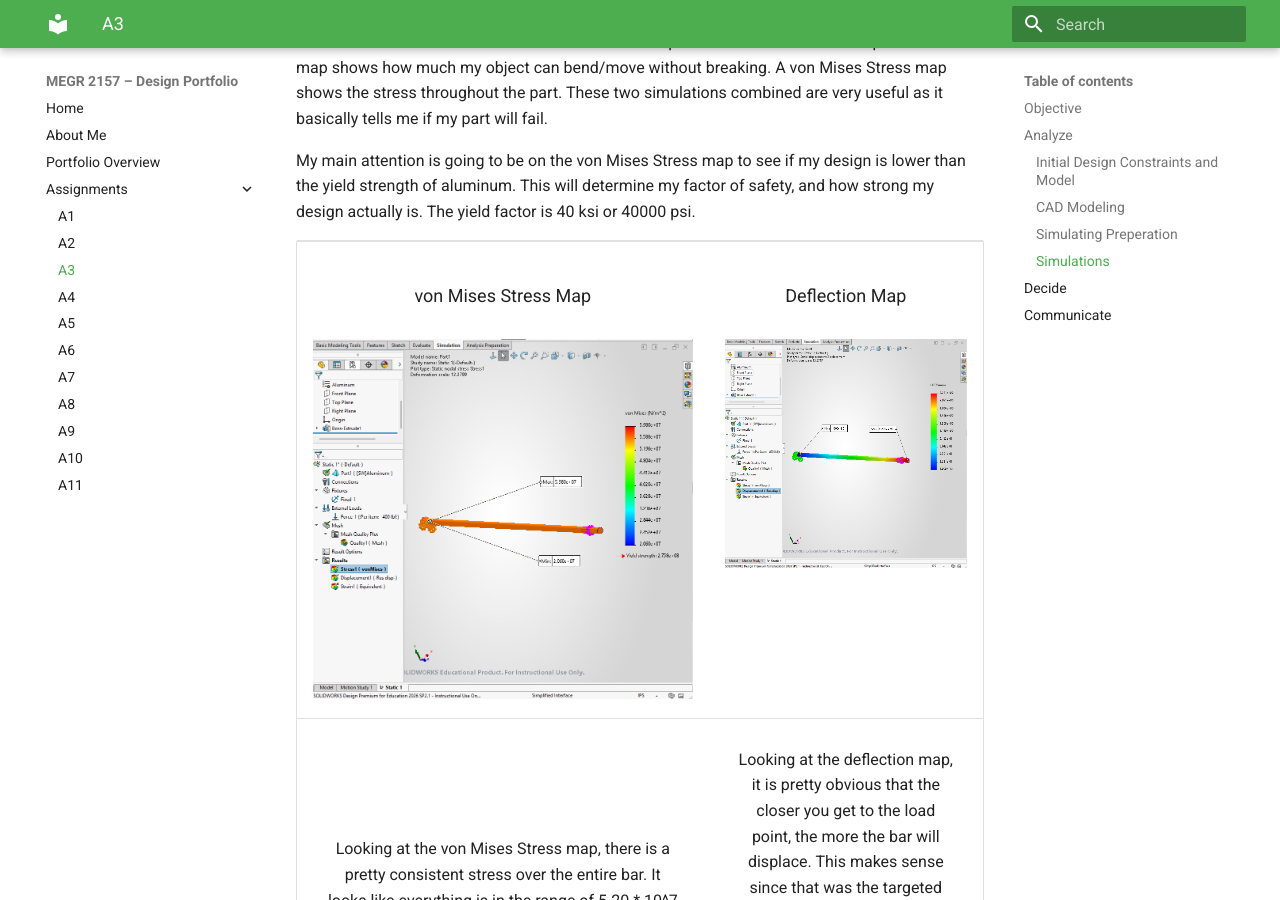
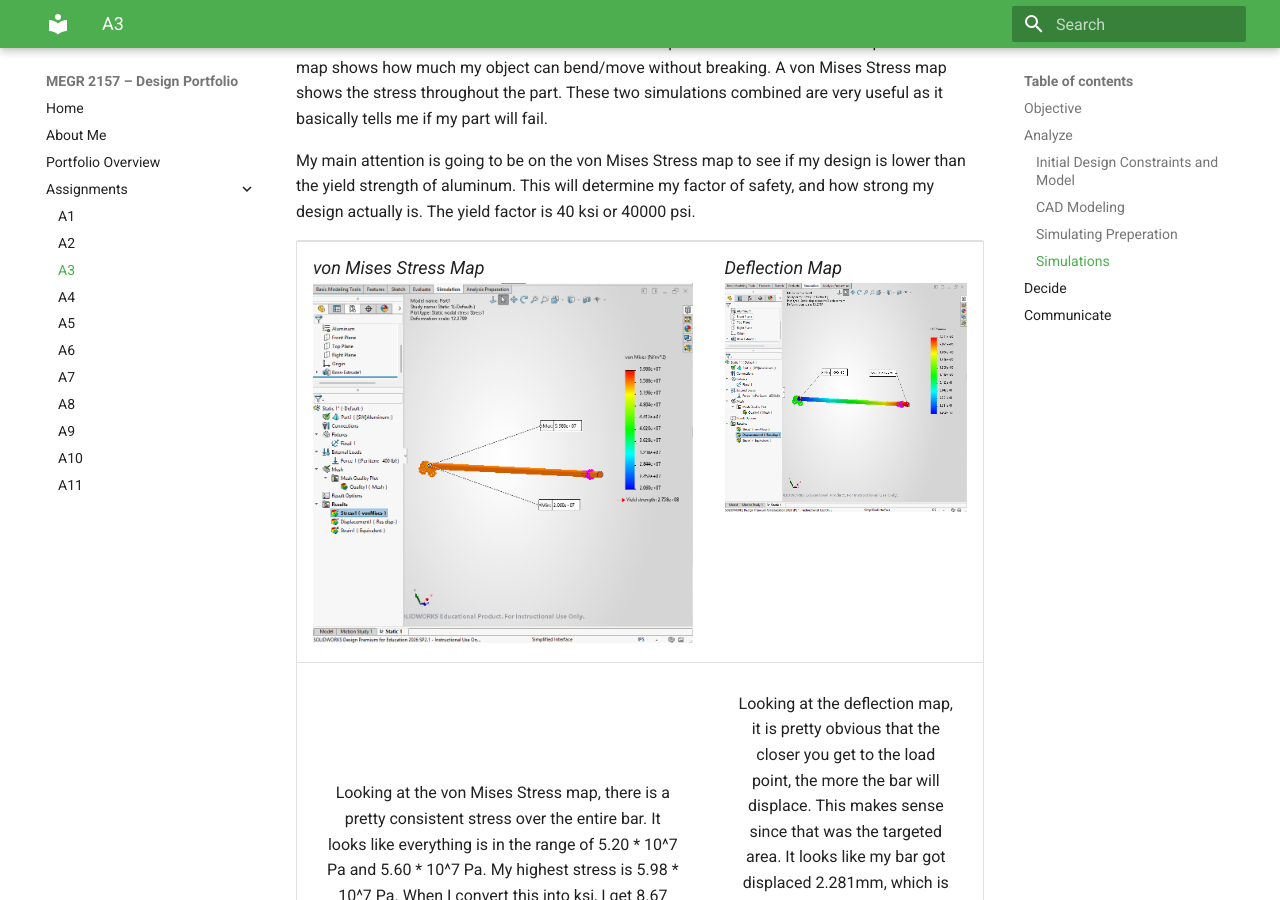
Before and after one commit to AndyChwalik/megr2157-portfolio, an MkDocs documentation site: the page built from docs/assignments/A03/index.md, in a window 1280 px wide and 900 px high, scrolled down 5179 px. Built offline with MkDocs 1.6.1 and Material for MkDocs 9.7.7, drawn with Linux system fonts in a browser that asks for light colours.

Commit message:
Update index.md

```diff
--- a/docs/assignments/A03/index.md
+++ b/docs/assignments/A03/index.md
@@ -122,15 +122,15 @@ My main attention is going to be on the von Mises Stress map to see if my design
 
 <table style="width:100%;">
   <tr>
-    <td style="width:60%;">
-      <div style="font-size:18px; padding:28px; text-align:center; vertical-align:middle;">
-        von Mises Stress Map
+    <td style="width:60%; align="center"">
+      <div style="font-size:18px;">
+        <em>von Mises Stress Map</em>
       </div>
       <img src="von_mises_stress_map.png" alt="constraints" style="width:100%; height:auto;">
     </td>
-    <td style="width:60%;">
-      <div style="font-size:18px; padding:28px; text-align:center; vertical-align:middle;">
-        Deflection Map
+    <td style="width:60%; align="center"">
+      <div style="font-size:18px;">
+        <em>Deflection Map</em>
       </div>
       <img src="deflection_map.png" alt="constraints" style="width:100%; height:auto;">
     </td>
```
